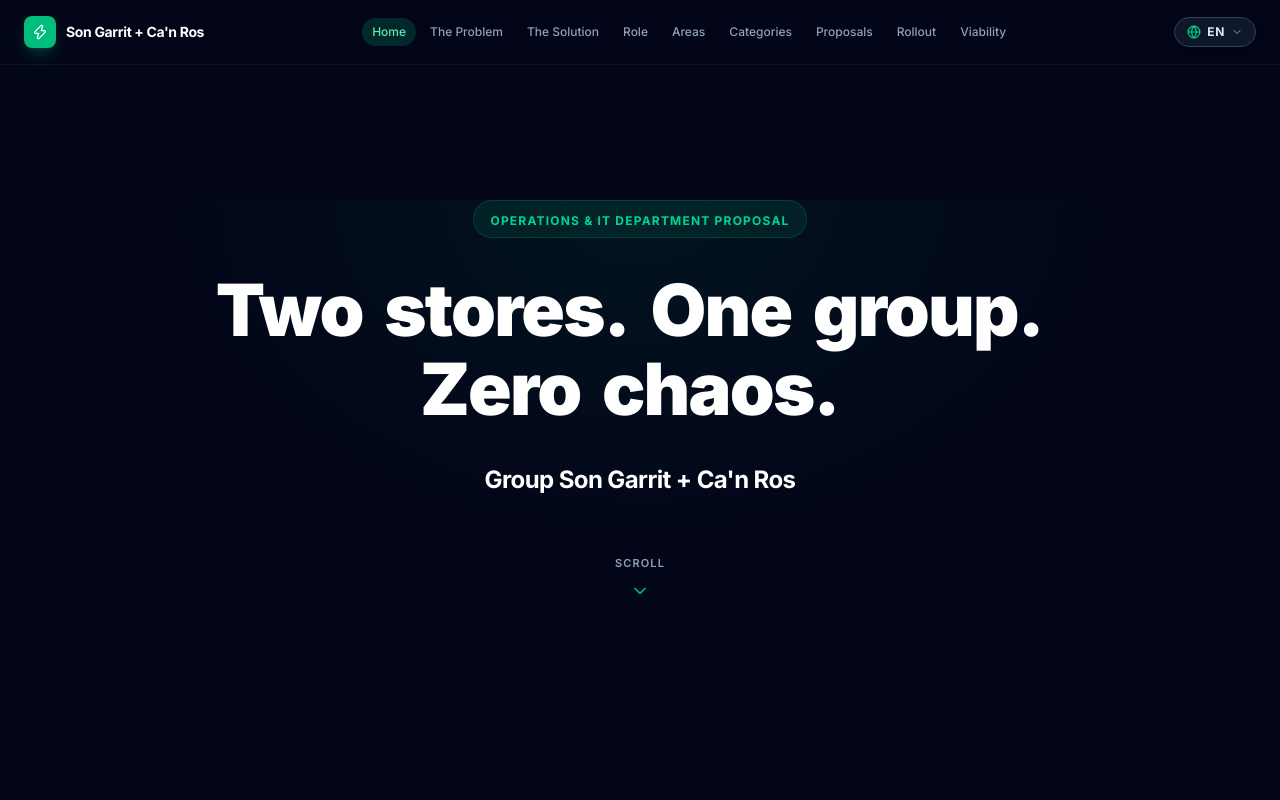
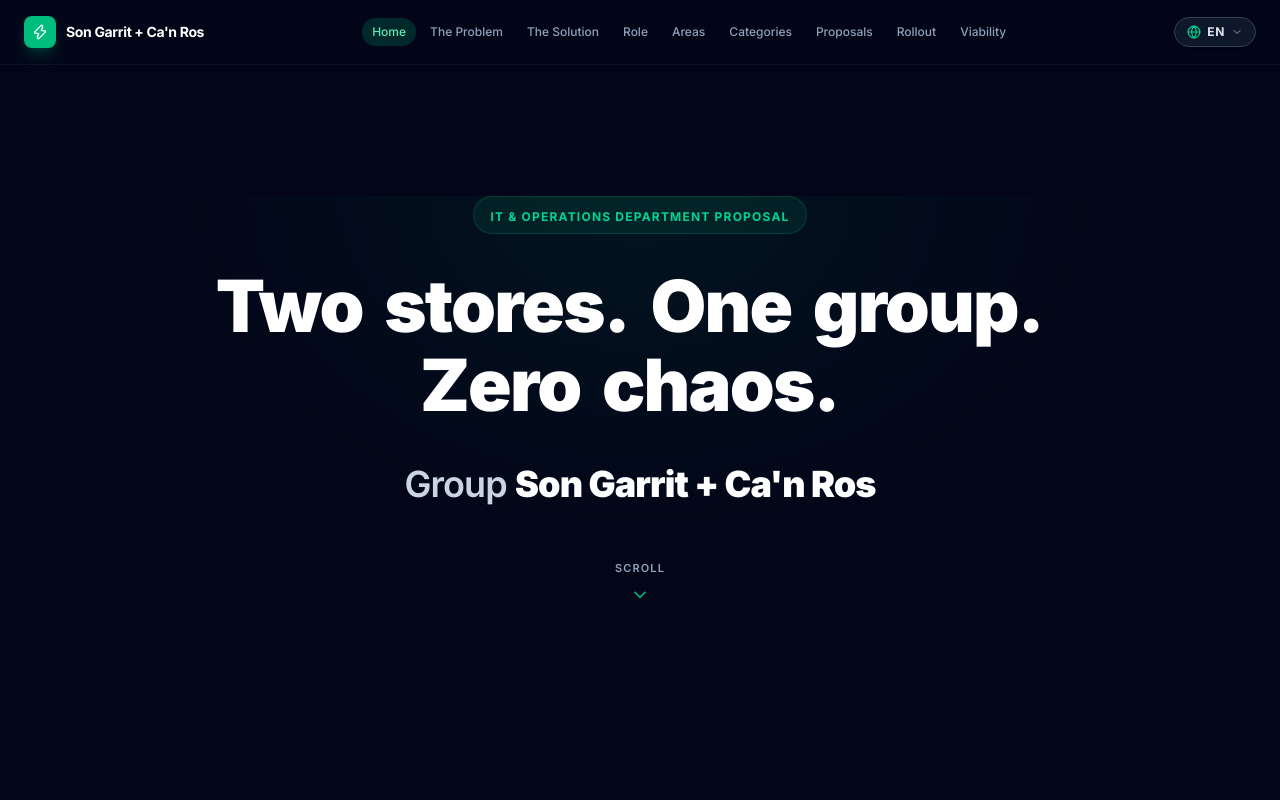
Before and after one commit to jordi2479/songarrit-canros-it, a Next.js app: page /en in a window 1280 px wide. Shown: the top 800 px of the page. Built offline with nearby package versions, Linux system fonts and the light colour scheme.

Commit message:
style(hero): actualizar badge a 'Propuesta de Departamento de IT y Operaciones' y realzar tamano de marca del Grupo

```diff
--- a/messages/ca.json
+++ b/messages/ca.json
@@ -13,7 +13,7 @@
     "implantacion": "Implantació"
   },
   "hero": {
-    "badge": "Proposta de Departament d'Operacions i IT",
+    "badge": "Proposta de Departament d'IT i Operacions",
     "title": "Dues botigues. Un grup. Zero caos.",
     "subtitle": "Proposta de Departament d'Operacions i IT",
     "groupPrefix": "Grup",
--- a/messages/de.json
+++ b/messages/de.json
@@ -13,7 +13,7 @@
     "implantacion": "Einführung"
   },
   "hero": {
-    "badge": "Vorschlag für die Betriebs- und IT-Abteilung",
+    "badge": "Vorschlag für die IT- und Betriebsabteilung",
     "title": "Zwei Geschäfte. Eine Gruppe. Null Chaos.",
     "subtitle": "Vorschlag für die Betriebs- und IT-Abteilung",
     "groupPrefix": "Gruppe",
--- a/messages/en.json
+++ b/messages/en.json
@@ -13,7 +13,7 @@
     "implantacion": "Rollout"
   },
   "hero": {
-    "badge": "Operations & IT Department Proposal",
+    "badge": "IT & Operations Department Proposal",
     "title": "Two stores. One group. Zero chaos.",
     "subtitle": "Operations & IT Department Proposal",
     "groupPrefix": "Group",
--- a/messages/es.json
+++ b/messages/es.json
@@ -13,7 +13,7 @@
     "implantacion": "Implantación"
   },
   "hero": {
-    "badge": "Propuesta de Departamento de Operaciones e IT",
+    "badge": "Propuesta de Departamento de IT y Operaciones",
     "title": "Dos tiendas. Un grupo. Cero caos.",
     "subtitle": "Propuesta de Departamento de Operaciones e IT",
     "groupPrefix": "Grupo",
--- a/src/app/[locale]/page.tsx
+++ b/src/app/[locale]/page.tsx
@@ -127,16 +127,19 @@ export default function Home() {
             className="text-5xl md:text-7xl font-black tracking-tight leading-[1.1] mb-8"
             delay={0.4}
           />
-          <motion.p
-            className="text-xl md:text-2xl text-slate-300 font-light leading-relaxed max-w-3xl mx-auto"
-            initial={{ opacity: 0 }}
-            animate={{ opacity: 1 }}
-            transition={{ delay: 1.2, duration: 0.8 }}
+          <motion.div
+            className="mt-2 text-2xl sm:text-3xl md:text-4xl tracking-tight"
+            initial={{ opacity: 0, y: 10 }}
+            animate={{ opacity: 1, y: 0 }}
+            transition={{ delay: 1.0, duration: 0.8 }}
           >
-            <strong className="text-white font-bold tracking-tight">
-              {tHero("groupPrefix")} {tHero("brand")}
-            </strong>
-          </motion.p>
+            <span className="font-semibold text-slate-300">
+              {tHero("groupPrefix")}{" "}
+            </span>
+            <span className="font-black text-white">
+              {tHero("brand")}
+            </span>
+          </motion.div>
           <ScrollIndicator targetId="problema" />
         </div>
       </Section>
```
